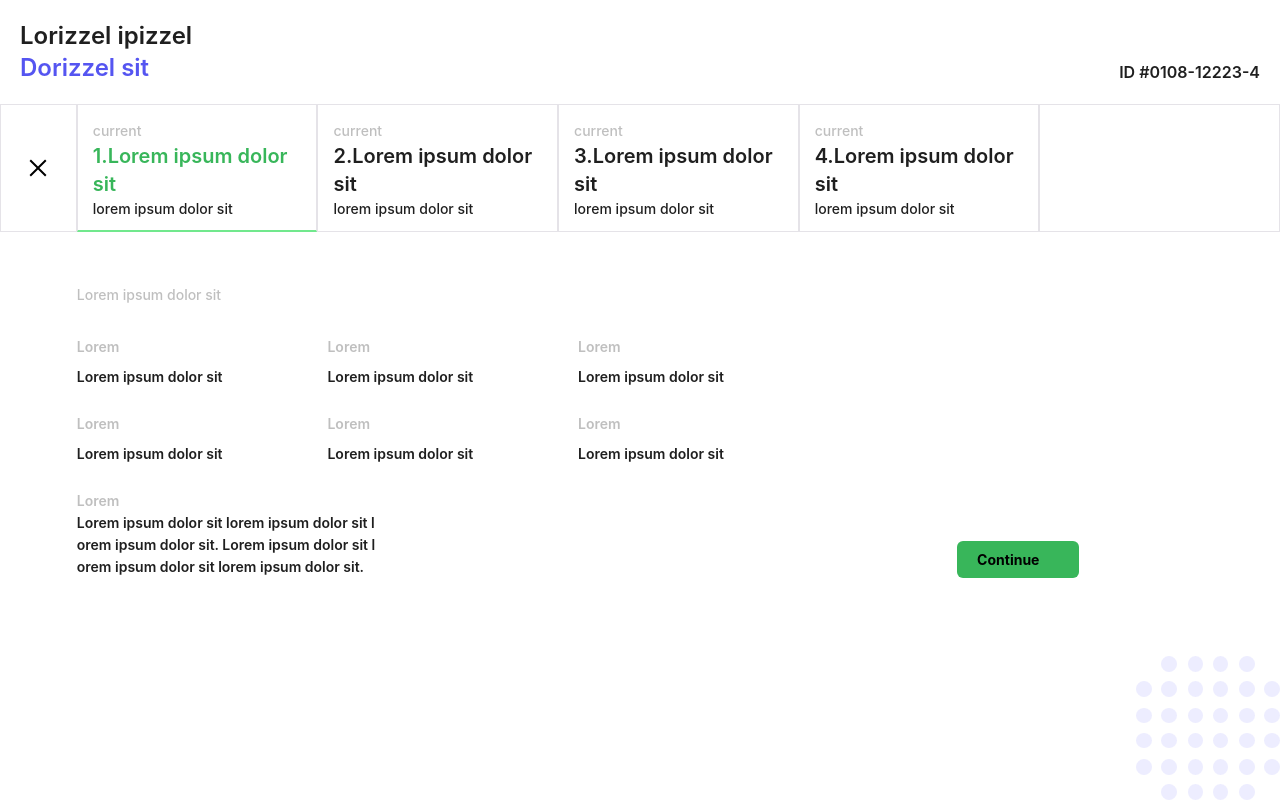
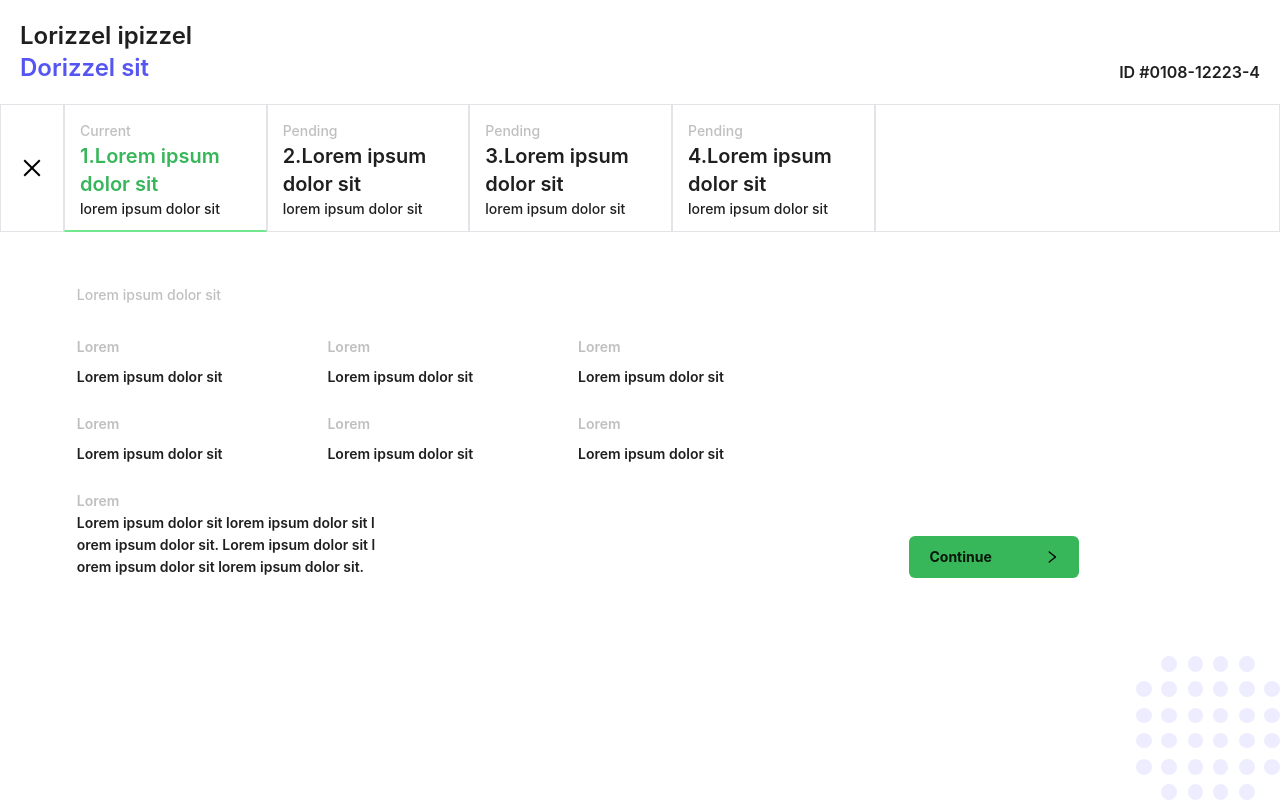
Before and after one commit to ritik07/pannel, a React (Create React App) app: page / in a window 1280 px wide. Built offline with nearby package versions, Linux system fonts and the light colour scheme.

Commit message:
TASK:tab click disabled continue button will make it to next step, along with dynamic status change on tab header;DONE:100;TIME:10min;

```diff
--- a/src/components/form/form-container/current.form-container.module.scss
+++ b/src/components/form/form-container/current.form-container.module.scss
@@ -2,13 +2,16 @@
 @import "/src/styles/colors";
 
 .current_form_continue {
-  padding: pxToRem(10) pxToRem(40) pxToRem(10) pxToRem(20);
+  width: pxToRem(170);
+  padding: pxToRem(10) pxToRem(20) pxToRem(10) pxToRem(20);
   background-color: #38b65a;
   color: #000;
   border-radius: pxToRem(6);
+  display: flex;
+  justify-content: space-between;
 }
 
-.current_form_bg_image{
+.current_form_bg_image {
   position: absolute;
   right: 0;
   bottom: 0;
--- a/src/components/form/form-container/current.form-container.tsx
+++ b/src/components/form/form-container/current.form-container.tsx
@@ -2,11 +2,21 @@ import React from "react";
 import { Row, Col, Space } from "antd";
 import CSS from "./current.form-container.module.scss";
 import bg from "./assets/bg.png";
-import { ArrowRightOutlined } from "@ant-design/icons";
+import { RightOutlined } from "@ant-design/icons";
 import { Typography } from "antd";
 
 const { Title, Text } = Typography;
-const CurrentForm = () => {
+
+interface ICurrentFormProps {
+  onContinue: Function;
+  active: number;
+}
+
+const CurrentForm = ({ onContinue, active }: ICurrentFormProps) => {
+  const handleOnContinue = () => {
+    onContinue(active);
+  };
+
   return (
     <div>
       <Text disabled className="cs-fw-500">
@@ -91,8 +101,13 @@ const CurrentForm = () => {
               }
             </Text>
 
-            <div className={"cs-dis-flex cs-ai-end"}>
-              <div className={CSS.current_form_continue}>Continue</div>
+            <div className={"cs-dis-flex cs-ai-end cs-cursor-pointer"} onClick={handleOnContinue}>
+              <div className={CSS.current_form_continue}>
+                <Text>Continue</Text>
+                <div className="cs-lm-5 cs-dis-flex cs-center">
+                  <RightOutlined />
+                </div>
+              </div>
             </div>
           </div>
         </Col>
--- a/src/components/form/tab/tabs.molecule.module.scss
+++ b/src/components/form/tab/tabs.molecule.module.scss
@@ -9,7 +9,7 @@ $template-value: 2, 3, 4, 5, 6, 7, 8, 10, 12, 14, 16, 18, 20, 22, 24, 26;
 
 @each $value in $template-value {
   .cs-grid-count-#{$value} {
-    grid-template-columns: 6% 3fr 3fr 3fr 3fr 3fr;
+    grid-template-columns: 5% 2fr 2fr 2fr 2fr 4fr;
   }
 }
 
--- a/src/pages/form/constant/form.constant.tsx
+++ b/src/pages/form/constant/form.constant.tsx
@@ -1,5 +1,6 @@
 import React from "react";
 import { Typography } from "antd";
+import { CheckOutlined } from "@ant-design/icons";
 
 const { Title, Text } = Typography;
 
@@ -8,6 +9,8 @@ interface ITabHeaderProps {
   heading: string;
   title: string;
   isActive: boolean;
+  active: number;
+  key: number;
 }
 
 const getTabHeader = ({
@@ -15,13 +18,24 @@ const getTabHeader = ({
   heading,
   title,
   isActive,
+  active,
+  key,
 }: ITabHeaderProps): JSX.Element => {
   return (
     <div>
-      <Text disabled>{label}</Text>
-      <Title className={isActive ? "cs-color-secondary" : ""} level={4}>
-        {heading}
-      </Title>
+      <Text disabled>
+        {+active > key ? "Complete" : active === key ? "Current" : "Pending"}
+      </Text>
+      <div className="cs-dis-flex cs-jc-sb">
+        <Title className={isActive ? "cs-color-secondary" : ""} level={4}>
+          {heading}
+        </Title>
+        <div className="cs-dis-flex cs-center cs-rm-16">
+          {+active > key && (
+            <CheckOutlined className="cs-color-primary cs-fs-32" />
+          )}
+        </div>
+      </div>
       <Text>{title}</Text>
     </div>
   );
@@ -40,6 +54,8 @@ export const ITEMS = ({ active = 1 }: IItemsProps) => [
       heading: "1.Lorem ipsum dolor sit",
       title: "lorem ipsum dolor sit",
       isActive: active === 1 ? true : false,
+      active: active,
+      key: 1,
     }),
     // children: `Content of Tab Pane 1`,
   },
@@ -47,10 +63,12 @@ export const ITEMS = ({ active = 1 }: IItemsProps) => [
     key: 2,
     path: "/layout/redeem",
     label: getTabHeader({
-      label: "current",
+      label: "Pending",
       heading: "2.Lorem ipsum dolor sit",
       title: "lorem ipsum dolor sit",
       isActive: active === 2 ? true : false,
+      active: active,
+      key: 2,
     }),
     // children: `Content of Tab Pane 2`,
   },
@@ -58,10 +76,12 @@ export const ITEMS = ({ active = 1 }: IItemsProps) => [
     key: 3,
     path: "/layout/giveaway",
     label: getTabHeader({
-      label: "current",
+      label: "Pending",
       heading: "3.Lorem ipsum dolor sit",
       title: "lorem ipsum dolor sit",
       isActive: active === 3 ? true : false,
+      active: active,
+      key: 3,
     }),
     // children: `Content of Tab Pane 3`,
   },
@@ -69,10 +89,12 @@ export const ITEMS = ({ active = 1 }: IItemsProps) => [
     key: 4,
     path: "/layout/configuration",
     label: getTabHeader({
-      label: "current",
+      label: "Pending",
       heading: "4.Lorem ipsum dolor sit",
       title: "lorem ipsum dolor sit",
       isActive: active === 4 ? true : false,
+      active: active,
+      key: 4,
     }),
     // children: `Content of Tab Pane 3`,
   },
--- a/src/pages/form/index.tsx
+++ b/src/pages/form/index.tsx
@@ -9,7 +9,7 @@ export const Form = () => {
   const [active, setActive] = useState(1);
 
   const handleTabClick = (value: number) => {
-    setActive(value);
+    setActive(value + 1);
   };
 
   const getTabChildren = (value: number): JSX.Element => {
@@ -18,7 +18,10 @@ export const Form = () => {
         return (
           <div>
             <h3>
-              <CurrentForm />
+              <CurrentForm
+                active={active}
+                onContinue={() => handleTabClick(value)}
+              />
             </h3>
           </div>
         );
@@ -55,7 +58,7 @@ export const Form = () => {
       <FormHeader />
       <FormTab
         active={active}
-        onChange={handleTabClick}
+        // onChange={handleTabClick}
         items={ITEMS({ active: active })}
       />
       <div className={CSS.form_child_container}>
--- a/src/styles/_ant_override.scss
+++ b/src/styles/_ant_override.scss
@@ -1,3 +1,4 @@
 .ant-typography{
   margin: 0rem !important;
+  word-break: keep-all;
 }
--- a/src/styles/typography.scss
+++ b/src/styles/typography.scss
@@ -135,10 +135,19 @@
 		line-height: 140%;
 	}
 }
-$weight-value:  400, 500, 600, 700, 800;
+
+$weight-value: 400, 500, 600, 700, 800;
 
 @each $value in $weight-value {
-  .cs-fw-#{$value} {
-    font-weight: #{$value} !important;
-  }
+	.cs-fw-#{$value} {
+		font-weight: #{$value} !important;
+	}
 }
+
+$size: 11, 12, 13, 14, 15, 16, 17, 18, 19, 20, 21, 22, 24, 26, 28, 30, 32, 34, 35, 36, 37, 38, 40;
+
+@each $value in $size {
+	.cs-fs-#{$value} {
+		font-size: #{$value}px !important;
+	}
+}
```
